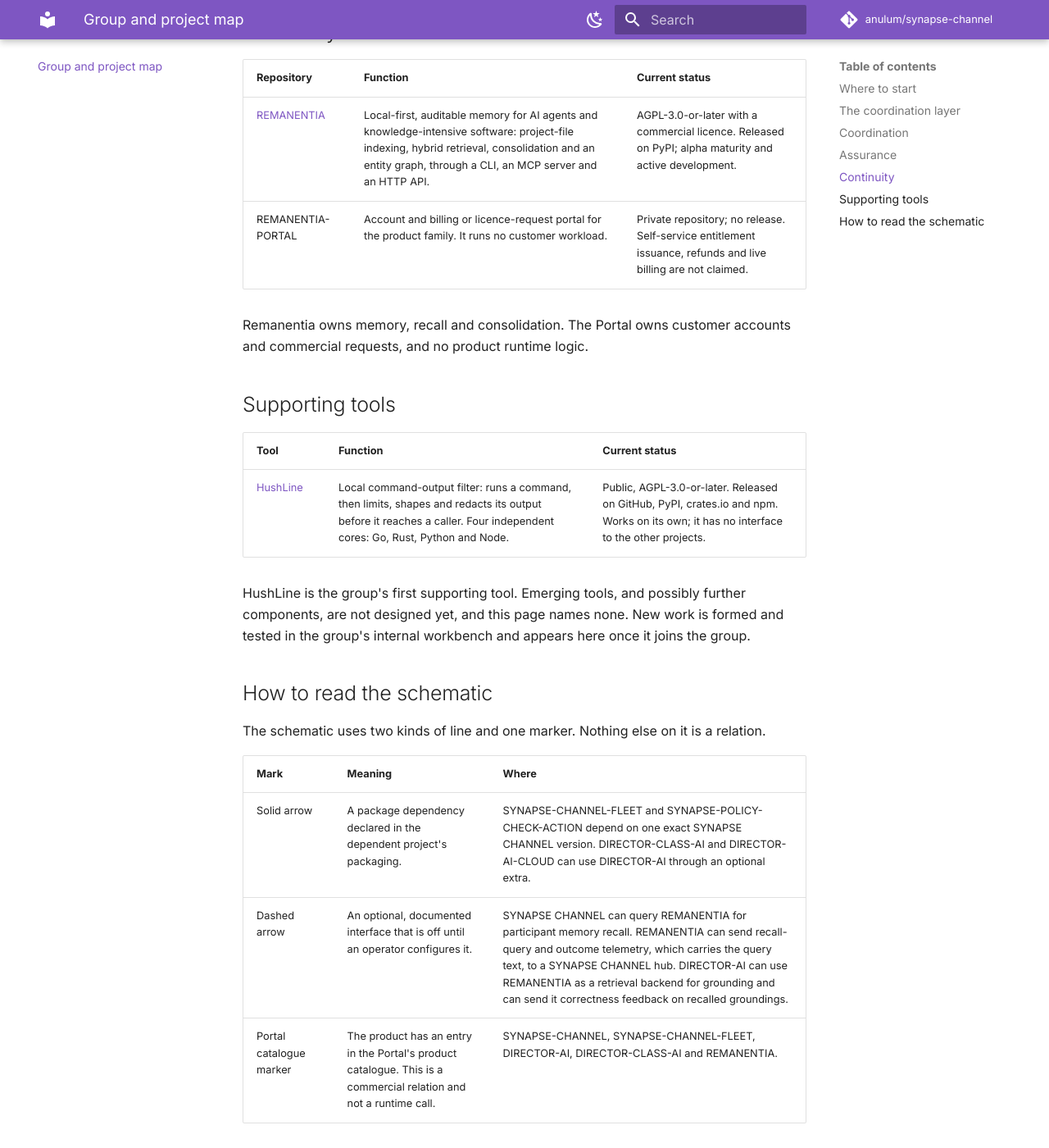
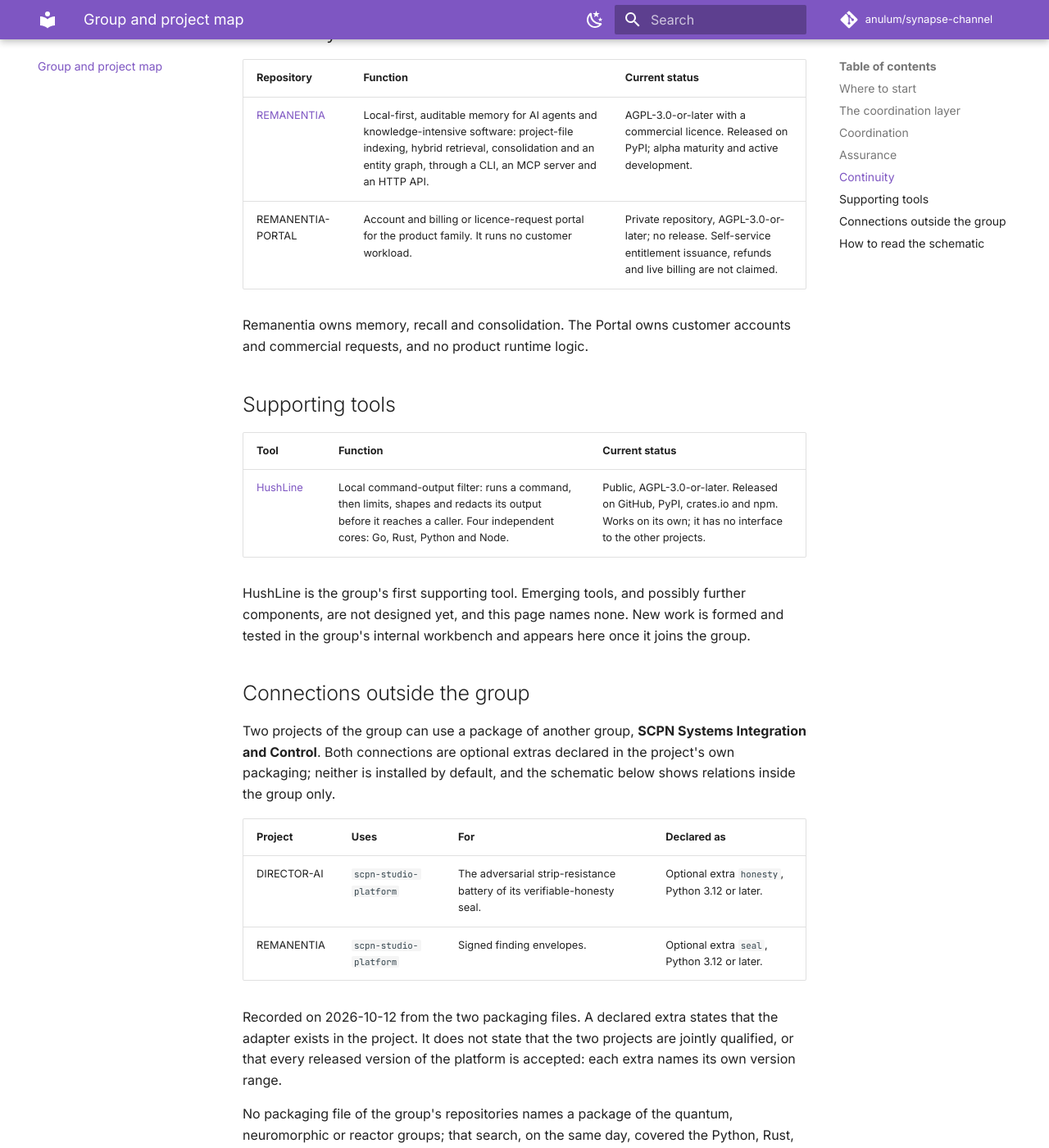
Before and after one commit to anulum/synapse-channel, an MkDocs documentation site: the page built from docs/ecosystem.md, in a window 1280 px wide and 1400 px high, scrolled down 3616 px. Shown: the whole window at 82% size. Built offline with MkDocs 1.6.1 and Material for MkDocs 9.7.7, drawn with Linux system fonts in a browser that asks for light colours; comment, search, counter and statistics services are not loaded; some of the changed text lies outside the part shown.

Commit message:
docs(ecosystem): state the Portal licence and the two optional outside links
Name the licence of the account portal in its table row. Add a section
for the two optional extras that reach a package of another group: the
honesty extra of DIRECTOR-AI and the seal extra of REMANENTIA, both on
scpn-studio-platform and both for Python 3.12 or later. Say what a
declared extra does and does not establish, and that no packaging file
of the group names a package of the quantum, neuromorphic or reactor
groups.

Checked against the packaging files of the ten repositories on the day
by the committing seat; no second seat reviewed the page.

Seat: f636
Authored by Anulum Fortis & Arcane Sapience (protoscience@anulum.li)

```diff
--- a/docs/ecosystem.md
+++ b/docs/ecosystem.md
@@ -96,7 +96,7 @@
 | Repository | Function | Current status |
 | --- | --- | --- |
 | [REMANENTIA](https://pypi.org/project/remanentia/) | Local-first, auditable memory for AI agents and knowledge-intensive software: project-file indexing, hybrid retrieval, consolidation and an entity graph, through a CLI, an MCP server and an HTTP API. | AGPL-3.0-or-later with a commercial licence. Released on PyPI; alpha maturity and active development. |
-| REMANENTIA-PORTAL | Account and billing or licence-request portal for the product family. It runs no customer workload. | Private repository; no release. Self-service entitlement issuance, refunds and live billing are not claimed. |
+| REMANENTIA-PORTAL | Account and billing or licence-request portal for the product family. It runs no customer workload. | Private repository, AGPL-3.0-or-later; no release. Self-service entitlement issuance, refunds and live billing are not claimed. |
 
 Remanentia owns memory, recall and consolidation. The Portal owns customer
 accounts and commercial requests, and no product runtime logic.
@@ -111,6 +111,27 @@
 further components, are not designed yet, and this page names none. New work
 is formed and tested in the group's internal workbench and appears here once
 it joins the group.
+
+## Connections outside the group
+
+Two projects of the group can use a package of another group, **SCPN Systems
+Integration and Control**. Both connections are optional extras declared in
+the project's own packaging; neither is installed by default, and the
+schematic below shows relations inside the group only.
+
+| Project | Uses | For | Declared as |
+| --- | --- | --- | --- |
+| DIRECTOR-AI | `scpn-studio-platform` | The adversarial strip-resistance battery of its verifiable-honesty seal. | Optional extra `honesty`, Python 3.12 or later. |
+| REMANENTIA | `scpn-studio-platform` | Signed finding envelopes. | Optional extra `seal`, Python 3.12 or later. |
+
+Recorded on 2026-10-12 from the two packaging files. A declared extra states
+that the adapter exists in the project. It does not state that the two
+projects are jointly qualified, or that every released version of the
+platform is accepted: each extra names its own version range.
+
+No packaging file of the group's repositories names a package of the quantum,
+neuromorphic or reactor groups; that search, on the same day, covered the
+Python, Rust, JavaScript and Go dependency files of every repository.
 
 ## How to read the schematic
 
```
